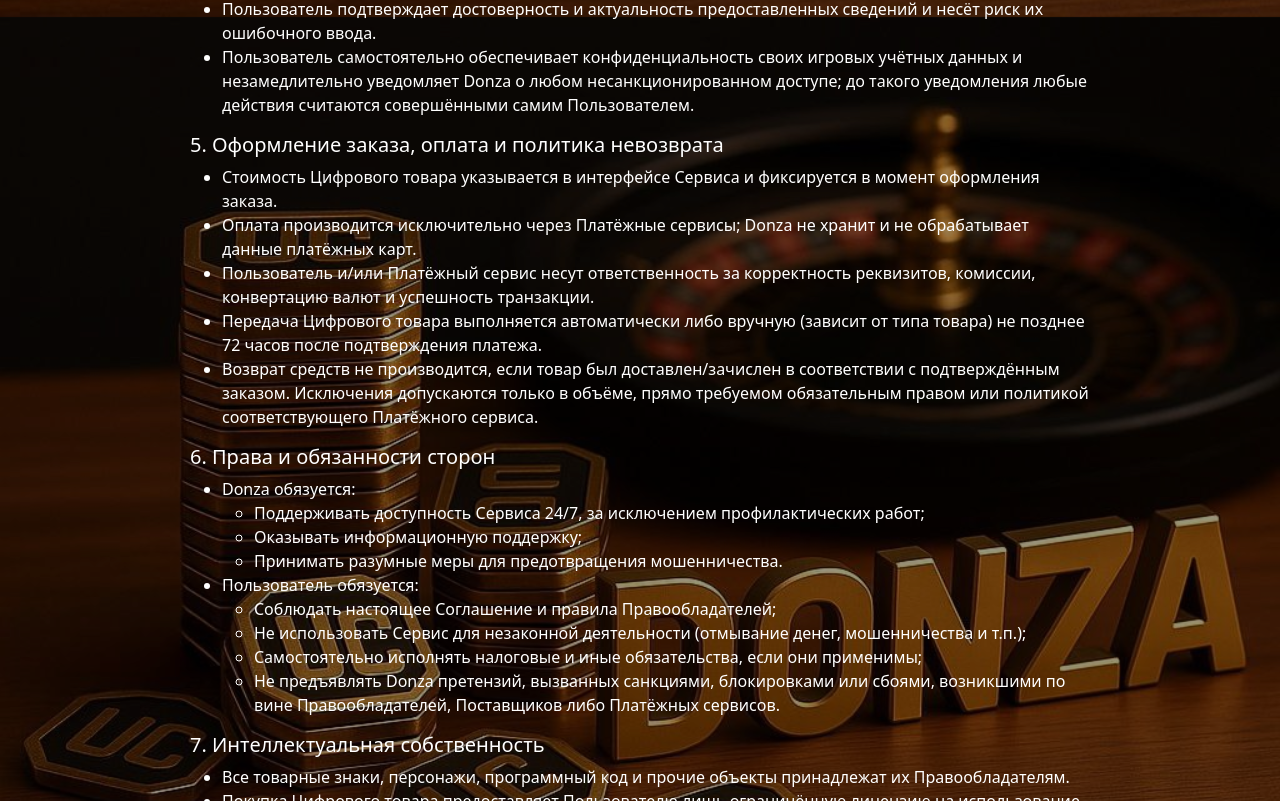
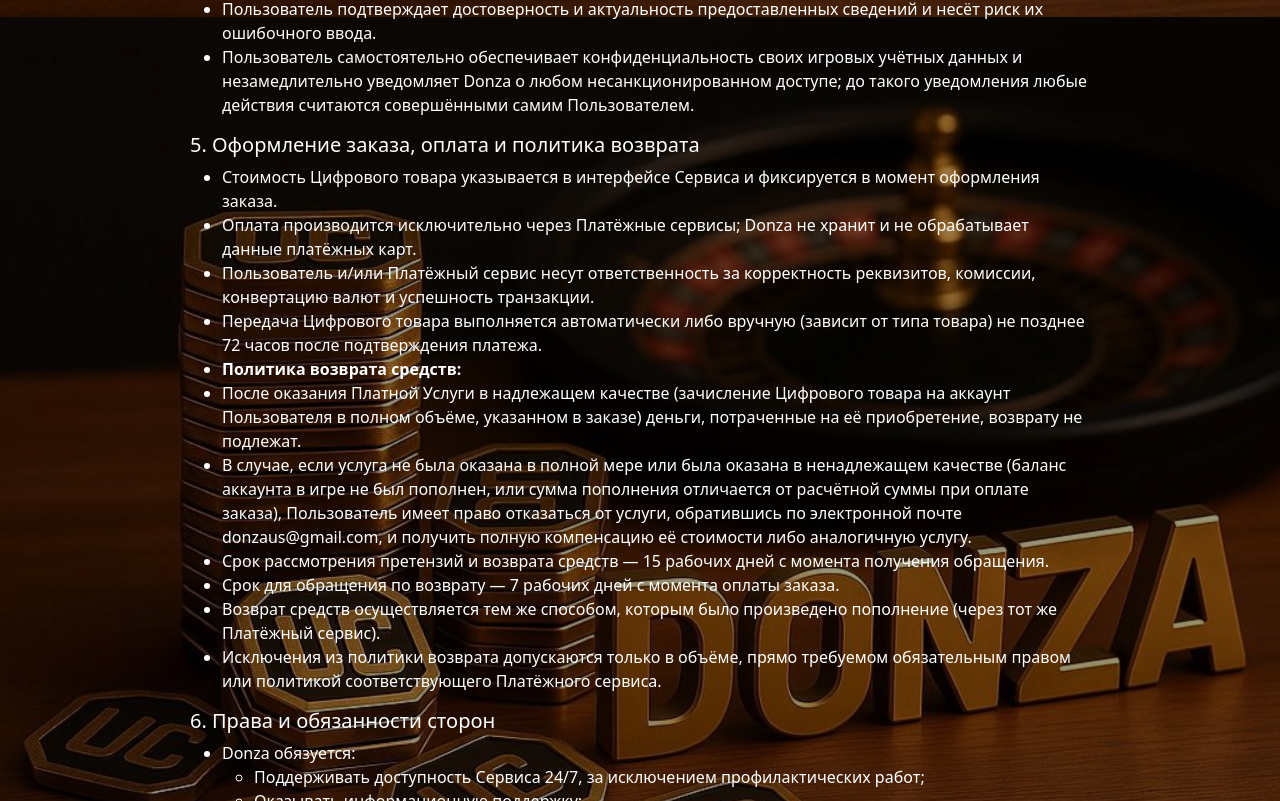
Before and after one commit to DonzaUS/Donza_site, a React (Vite) app: page /terms in a window 1280 px wide. Shown: the part 999-1800 px from the top of the page. Built offline with nearby package versions, Linux system fonts and the light colour scheme.

Commit message:
Обновлены Shop, Terms и папка Terms

```diff
--- a/src/pages/Shop.jsx
+++ b/src/pages/Shop.jsx
@@ -189,10 +189,10 @@
 
               <button
                 className="btn btn-info btn-lg"
-                onClick={() => handlePay(35)}
+                onClick={() => handlePay(41)}
                 disabled={loading || !gameId.trim()}
               >
-                {loading ? 'Загрузка...' : 'QIWI'}
+                {loading ? 'Загрузка...' : 'VISA / MasterCard KZT'}
               </button>
             </div>
           </div>
--- a/src/pages/Terms.jsx
+++ b/src/pages/Terms.jsx
@@ -83,7 +83,7 @@
           </li>
         </ul>
 
-        <h5 className="text-xl font-bold mt-8 mb-8">5. Оформление заказа, оплата и политика невозврата</h5>
+        <h5 className="text-xl font-bold mt-8 mb-8">5. Оформление заказа, оплата и политика возврата</h5>
         <ul className="list-disc list-inside space-y-2">
           <li>
             Стоимость Цифрового товара указывается в интерфейсе Сервиса и фиксируется в момент оформления заказа.
@@ -97,8 +97,28 @@
           <li>
             Передача Цифрового товара выполняется автоматически либо вручную (зависит от типа товара) не позднее 72 часов после подтверждения платежа.
           </li>
+
+          {/* НОВЫЙ БЛОК ПОЛИТИКИ ВОЗВРАТА — вставлен сюда */}
           <li>
-            Возврат средств не производится, если товар был доставлен/зачислен в соответствии с подтверждённым заказом. Исключения допускаются только в объёме, прямо требуемом обязательным правом или политикой соответствующего Платёжного сервиса.
+            <b>Политика возврата средств:</b>
+          </li>
+          <li>
+            После оказания Платной Услуги в надлежащем качестве (зачисление Цифрового товара на аккаунт Пользователя в полном объёме, указанном в заказе) деньги, потраченные на её приобретение, возврату не подлежат.
+          </li>
+          <li>
+            В случае, если услуга не была оказана в полной мере или была оказана в ненадлежащем качестве (баланс аккаунта в игре не был пополнен, или сумма пополнения отличается от расчётной суммы при оплате заказа), Пользователь имеет право отказаться от услуги, обратившись по электронной почте donzaus@gmail.com, и получить полную компенсацию её стоимости либо аналогичную услугу.
+          </li>
+          <li>
+            Срок рассмотрения претензий и возврата средств — 15 рабочих дней с момента получения обращения.
+          </li>
+          <li>
+            Срок для обращения по возврату — 7 рабочих дней с момента оплаты заказа.
+          </li>
+          <li>
+            Возврат средств осуществляется тем же способом, которым было произведено пополнение (через тот же Платёжный сервис).
+          </li>
+          <li>
+            Исключения из политики возврата допускаются только в объёме, прямо требуемом обязательным правом или политикой соответствующего Платёжного сервиса.
           </li>
         </ul>
 
@@ -217,7 +237,7 @@
         </p>
 
         <p className="mt-6 text-sm text-gray-600">
-          📅 Редакция от 05.09.2025 <br />
+          📅 Редакция от 20.01.2026 (обновлена политика возврата) <br />
           📩 Контакты для вопросов: Telegram @Dimon_sopr
         </p>
       </div>
```
Also changed, not shown: 2 other files (tests, documents, lock files or other folders).
